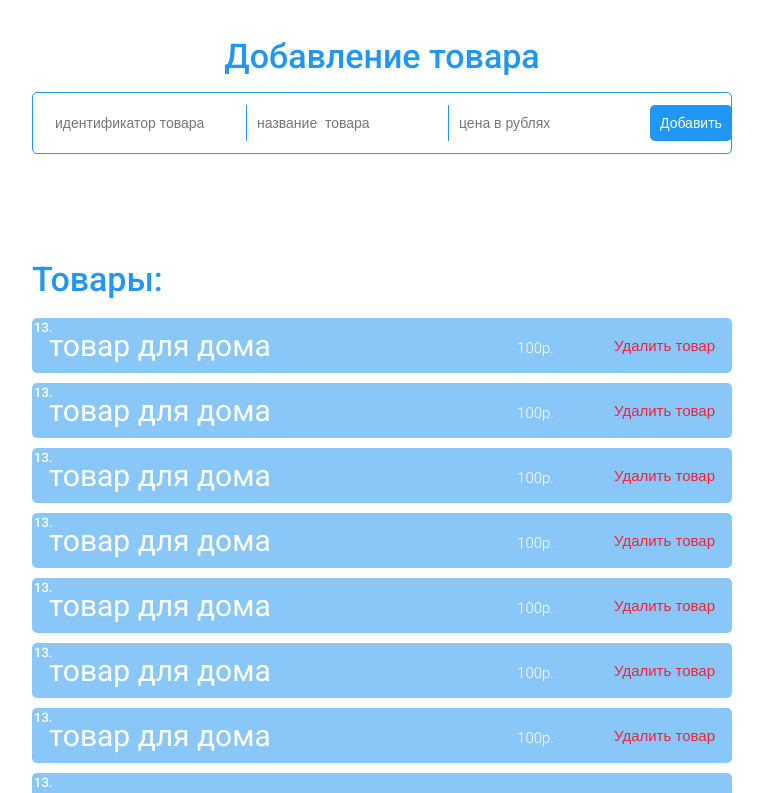
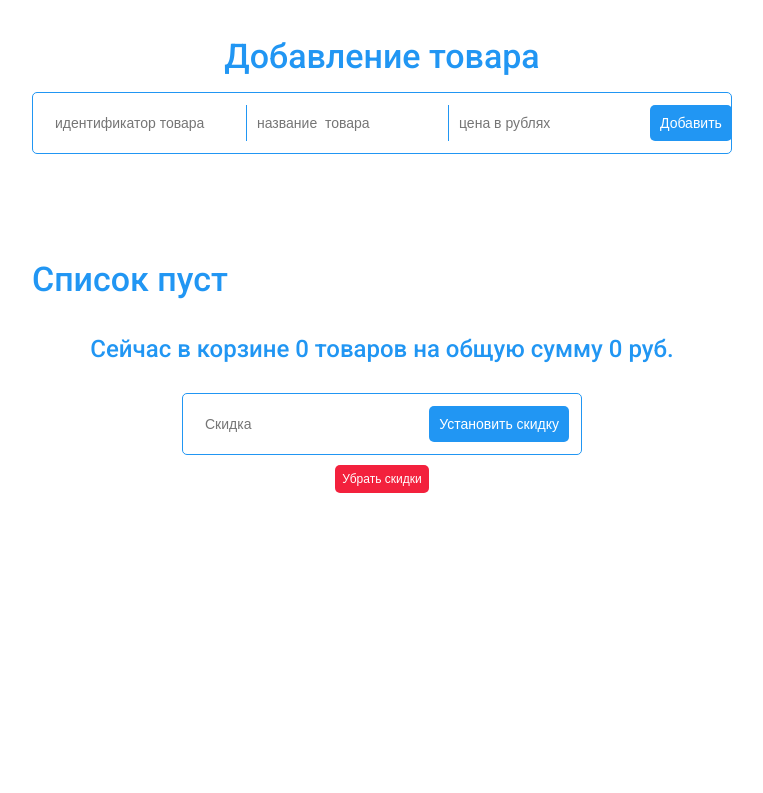
Before and after one commit to Dmitry-Filippov/shopping-cart, a React (Create React App) app: page / in a window 1280 px wide. Shown: the top 793 px of the page, without its empty margins (258-1021 px from the left). Built offline with nearby package versions, Linux system fonts and the light colour scheme.

Commit message:
реализована функциональность

```diff
--- a/src/components/App/App.js
+++ b/src/components/App/App.js
@@ -1,3 +1,4 @@
+import { useEffect, useState } from "react";
 import Discount from "../Discount/Discount";
 import Form from "../Form/Form";
 import ItemsList from "../ItemsList/ItemsList";
@@ -5,12 +6,37 @@ import Statistics from "../Statistics/Statistics";
 import "./App.css";
 
 function App() {
+  const [items, setItems] = useState([]);
+  const [sum, setSum] = useState(0);
+  const [discount, setDiscount] = useState(0);
+  const [isDiscount, setIsDiscount] = useState(false);
+
+  useEffect(() => {
+    let newSum = 0;
+    items.forEach((item) => {
+      newSum += +item.price;
+    });
+    setSum(newSum);
+  }, [items]);
+
+  useEffect(() => {
+    if (sum <= discount) {
+      setIsDiscount(false);
+      setDiscount(0);
+    }
+  }, [sum, discount]);
+
   return (
     <main className="app">
-      <Form />
-      <ItemsList />
-      <Statistics />
-      <Discount />
+      <Form setItems={setItems} items={items} />
+      <ItemsList items={items} setItems={setItems} isDiscount={isDiscount} />
+      <Statistics
+        length={items.length}
+        sum={sum}
+        discount={discount}
+        isDiscount={isDiscount}
+      />
+      <Discount setDiscount={setDiscount} setIsDiscount={setIsDiscount} />
     </main>
   );
 }
--- a/src/components/Discount/Discount.js
+++ b/src/components/Discount/Discount.js
@@ -1,9 +1,11 @@
+import { useState } from "react";
 import "./Discount.css";
 
-const Discount = () => {
+const Discount = ({ setIsDiscount, setDiscount }) => {
+  const [discountValue, setDiscountValue] = useState("");
+
+  function discountInput() {
     return (
-    <div className="discount">
-      <form className="discount__form">
       <input
         className="discount__input"
         type="number"
@@ -11,12 +13,34 @@ const Discount = () => {
         max="100"
         required
         placeholder="Скидка"
+        value={discountValue}
+        onChange={(e) => setDiscountValue(e.target.value)}
       />
+    );
+  }
+
+  return (
+    <div className="discount">
+      <form
+        className="discount__form"
+        onSubmit={(e) => {
+          e.preventDefault();
+          setDiscount(discountValue);
+          setIsDiscount(+discountValue === 0 ? false : true);
+          setDiscountValue("");
+        }}
+      >
+        {discountInput()}
         <button className="discount__sub-button" type="submit">
           Установить скидку
         </button>
       </form>
-      <button className="discount__res-button" type="reset">Убрать скидки</button>
+      <button className="discount__res-button" type="reset" onClick={() => {
+        setIsDiscount(false);
+        setDiscount(0)
+      }}>
+        Убрать скидки
+      </button>
     </div>
   );
 };
--- a/src/components/Form/Form.js
+++ b/src/components/Form/Form.js
@@ -1,32 +1,69 @@
+import { useState } from "react";
 import "./Form.css";
 
-const Form = () => {
+const Form = ({ setItems, items }) => {
+  const [id, setId] = useState("");
+  const [name, setName] = useState("");
+  const [price, setPrice] = useState("");
+
+  function handleFormSubmit(e) {
+    e.preventDefault();
+    setItems(items.concat({ id: id, name: name, price: price }));
+    setId("");
+    setName("");
+    setPrice("");
+  }
+
+  function IdInput() {
     return (
-    <div className="form">
-      <h1 className="form__title">Добавление товара</h1>
-
-      <form className="form__form">
       <input
         className="form__input"
         type="number"
         required
         name="id"
         placeholder="идентификатор товара"
+        value={id}
+        onChange={(e) => setId(e.target.value)}
       />
+    );
+  }
+
+  function nameInput() {
+    return (
       <input
         className="form__input"
         type="text"
         required
         name="name"
         placeholder="название  товара"
+        value={name}
+        onChange={(e) => setName(e.target.value)}
       />
+    );
+  }
+
+  function priceInput() {
+    return (
       <input
         className="form__input"
         type="number"
         required
         name="price"
         placeholder="цена в рублях"
+        value={price}
+        onChange={(e) => setPrice(e.target.value)}
       />
+    );
+  }
+
+  return (
+    <div className="form">
+      <h1 className="form__title">Добавление товара</h1>
+
+      <form className="form__form" onSubmit={handleFormSubmit}>
+        {IdInput()}
+        {nameInput()}
+        {priceInput()}
         <button className="form__button" type="submit">
           Добавить
         </button>
--- a/src/components/ItemsList/ItemsList.js
+++ b/src/components/ItemsList/ItemsList.js
@@ -1,25 +1,35 @@
 import ListItem from "../ListItem/ListItem";
-import "./ItemsList.css"
+import "./ItemsList.css";
 
-const ItemsList = () => {
+const ItemsList = ({ items, setItems, isDiscount }) => {
+  if (items.length > 0) {
     return (
       <div className="items-list">
         <h2 className="items-list__title">Товары:</h2>
         <ul className="items-list__list">
-        <ListItem />
-        <ListItem />
-        <ListItem />
-        <ListItem />
-        <ListItem />
-        <ListItem />
-        <ListItem />
-        <ListItem />
-        <ListItem />
-        <ListItem />
-        <ListItem />
+          {items.map((item) => {
+            return (
+              <ListItem
+                key={item.id}
+                id={item.id}
+                name={item.name}
+                price={item.price}
+                items={items}
+                setItems={setItems}
+                isDiscount={isDiscount}
+              />
+            );
+          })}
         </ul>
       </div>
     );
+  } else {
+    return (
+      <div className="items-list">
+        <h2 className="items-list__title">Cписок пуст</h2>
+      </div>
+    );
   }
+};
 
 export default ItemsList;
--- a/src/components/ListItem/ListItem.css
+++ b/src/components/ListItem/ListItem.css
@@ -43,6 +43,10 @@
   overflow: hidden;
 }
 
+.list-item__span {
+  text-decoration: line-through;
+}
+
 .list-item__del-button {
   font-weight: 400;
   font-size: 15px;
--- a/src/components/ListItem/ListItem.js
+++ b/src/components/ListItem/ListItem.js
@@ -1,12 +1,29 @@
-import "./ListItem.css"
+import "./ListItem.css";
 
-const ListItem = () => {
+const ListItem = ({ id, name, price, items, setItems, isDiscount }) => {
+  function deleteItem() {
+    const newArr = items.slice();
+    for (let i = 0; i < newArr.length; i++) {
+      if (newArr[i].id === id) {
+        newArr.splice(i, 1);
+      }
+    }
+    setItems(newArr);
+  }
+
   return (
     <li className="list-item">
-      <p className="list-item__id">13.</p>
-      <h3 className="list-item__name">товар для дома</h3>
-      <p className="list-item__price">100р.</p>
-      <button className="list-item__del-button">Удалить товар</button>
+      <p className="list-item__id">{id}.</p>
+      <h3 className="list-item__name">{name}</h3>
+      <p className="list-item__price">
+        <span className={`${isDiscount ? "list-item__span" : ""}`}>
+          {price}
+        </span>
+        р.
+      </p>
+      <button className="list-item__del-button" onClick={deleteItem}>
+        Удалить товар
+      </button>
     </li>
   );
 };
--- a/src/components/Statistics/Statistics.css
+++ b/src/components/Statistics/Statistics.css
@@ -6,4 +6,10 @@
   font-size: 24px;
   font-weight: 500;
   color: #2196f3;
+  text-align: center;
 }
+
+.statistics__span {
+  text-decoration: line-through;
+  color: #585858;
+}
--- a/src/components/Statistics/Statistics.js
+++ b/src/components/Statistics/Statistics.js
@@ -1,11 +1,15 @@
-import "./Statistics.css"
+import "./Statistics.css";
 
-const Statistics = () => {
+const Statistics = ({ length, sum, discount, isDiscount }) => {
   return (
     <div className="statistics">
-      <h2 className="statistics__title">Сейчас в корзине 12 товаров на сумму 13454 рублей</h2>
+      <h2 className="statistics__title">
+        Сейчас в корзине {length} товаров на общую сумму{" "}
+        <span className={`${isDiscount ? "statistics__span" : ""}`}>{sum}</span>{" "}
+        {isDiscount ? sum - discount : ""} руб.
+      </h2>
     </div>
   );
-}
+};
 
 export default Statistics;
```
Lines whose indentation alone changed are shown as unchanged.
